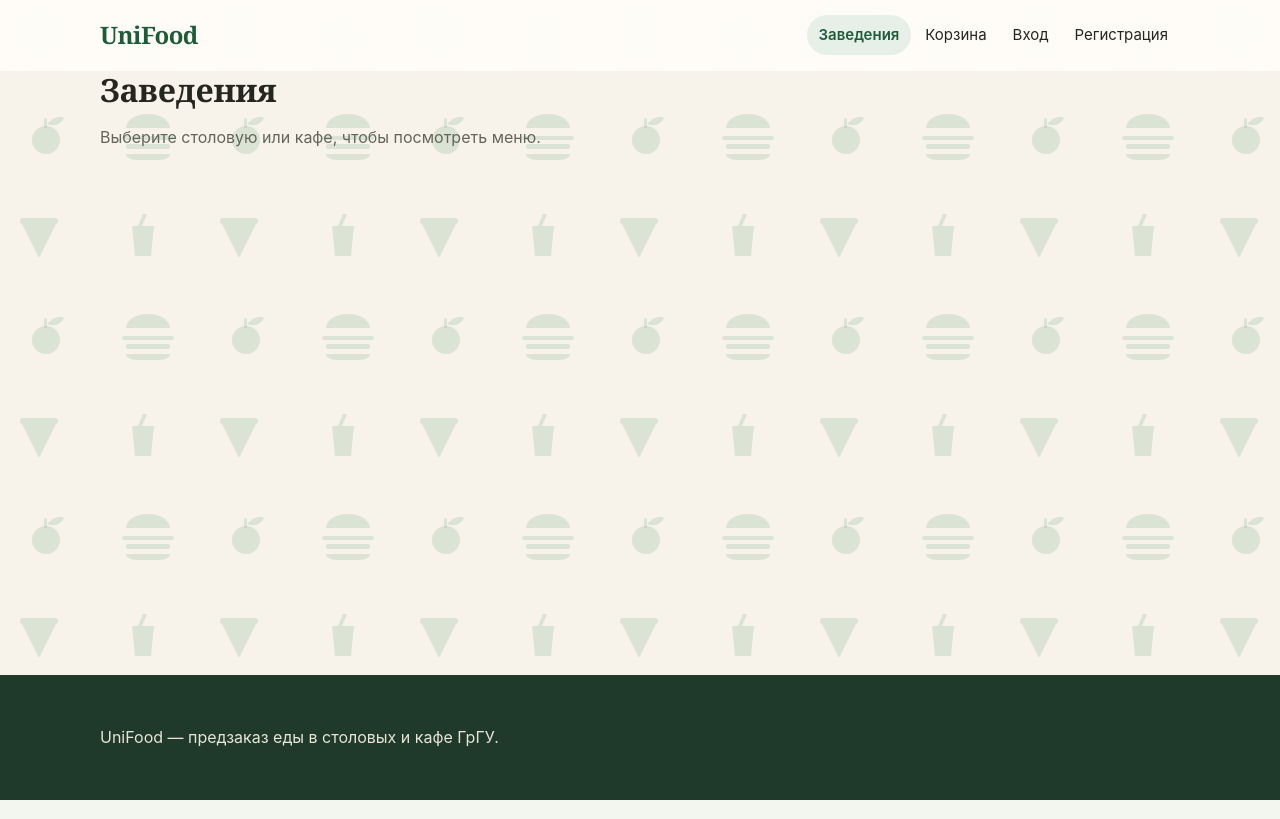
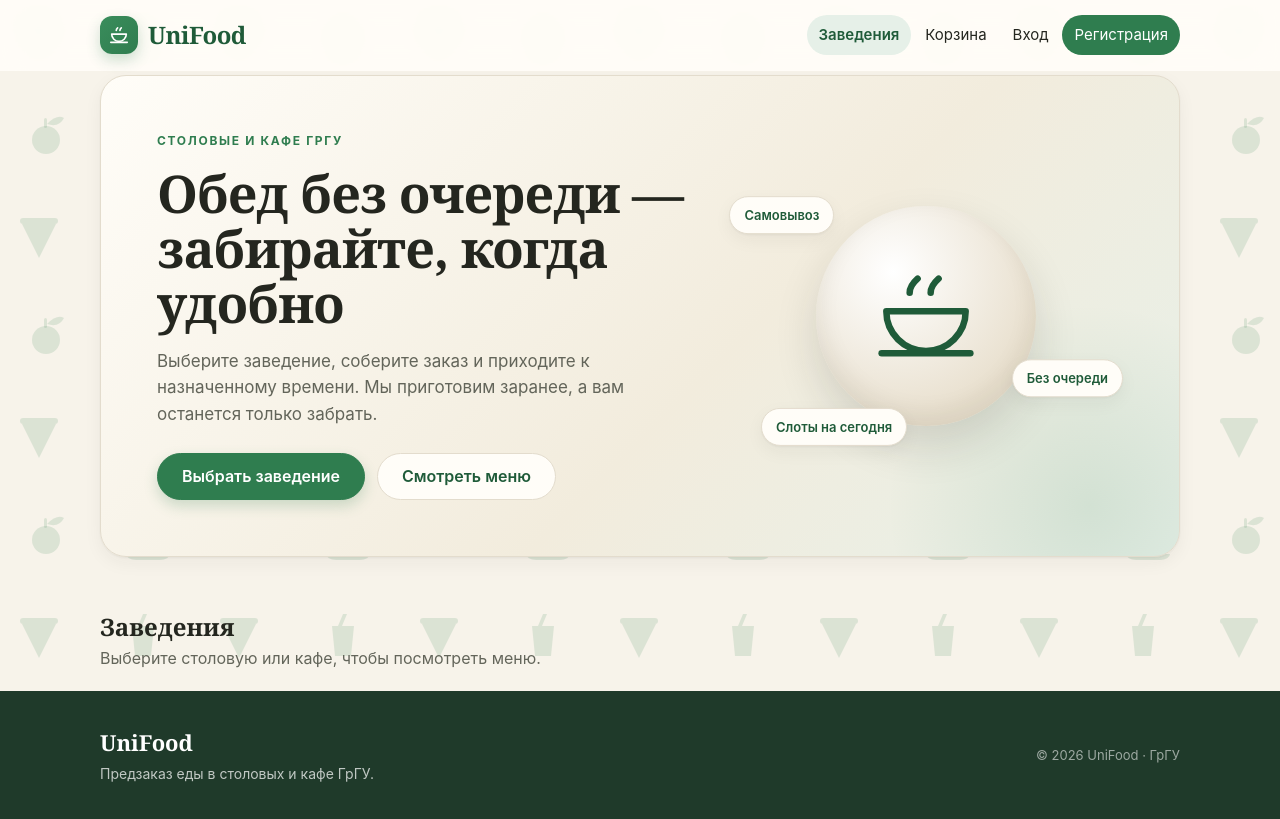
Before and after one commit to oooCAO/UniFood, a PHP site: page / in a window 1280 px wide. Run offline with PHP 8.4, Linux system fonts and the light colour scheme; data that the repository does not hold is empty.

Commit message:
Оформить страницы сайта: hero, шапка, подвал, меню и блюдо

```diff
--- a/public/css/style.css
+++ b/public/css/style.css
@@ -227,6 +227,12 @@ h4 {
     font-weight: 700;
     line-height: 1.6;
     text-align: center;
+}
+
+/* При нуле счётчик скрыт атрибутом hidden, но display из правила выше
+   его перебивает — поэтому скрываем явно. */
+.cart-count[hidden] {
+    display: none;
 }
 
 /* Счётчик обновляет site.js: анимация только у текста, элемент
@@ -981,6 +987,12 @@ textarea {
     padding: 12px 13px;
 }
 
+.auth-form input:focus {
+    border-color: var(--color-accent);
+    outline: 2px solid var(--color-accent-soft);
+    outline-offset: 1px;
+}
+
 .auth-submit {
     width: 100%;
     margin-top: 4px;
--- a/public/footer.php
+++ b/public/footer.php
@@ -3,11 +3,17 @@
  * Общий подвал сайта.
  *
  * Подключается страницами каталога после основного содержимого.
+ * Здесь же подключается site.js: скрипт отвечает только за оформление
+ * и не обязателен для работы страниц.
  */
 ?>
 <footer class="site-footer">
-    <div class="container">
-        <p>UniFood — предзаказ еды в столовых и кафе ГрГУ.</p>
+    <div class="container footer-inner">
+        <div class="footer-brand">
+            <span class="footer-logo">UniFood</span>
+            <p>Предзаказ еды в столовых и кафе ГрГУ.</p>
+        </div>
+        <p class="footer-note">© <?= date('Y') ?> UniFood · ГрГУ</p>
     </div>
 </footer>
 
--- a/public/header.php
+++ b/public/header.php
@@ -18,27 +18,51 @@ $currentPath = parse_url($_SERVER['REQUEST_URI'] ?? '/', PHP_URL_PATH);
 ?>
 <header class="site-header">
     <div class="container header-inner">
-        <a class="logo" href="/">UniFood</a>
+        <a class="logo" href="/">
+            <span class="logo-mark" aria-hidden="true">
+                <svg viewBox="0 0 24 24" fill="none" stroke="currentColor" stroke-width="1.8"
+                     stroke-linecap="round" stroke-linejoin="round">
+                    <path d="M4 11h16a8 8 0 0 1-16 0Z"></path>
+                    <path d="M3 20h18"></path>
+                    <path d="M9 7c0-1.2.6-2 1.5-2.8"></path>
+                    <path d="M13 7c0-1.2.6-2 1.5-2.8"></path>
+                </svg>
+            </span>
+            <span class="logo-text">UniFood</span>
+        </a>
 
-        <nav class="main-nav">
+        <!-- Кнопку показывает site.js. Без JS меню остаётся видимым. -->
+        <button class="nav-toggle" type="button" aria-label="Открыть меню"
+                aria-expanded="false" aria-controls="main-nav" hidden>
+            <span class="nav-toggle-line"></span>
+            <span class="nav-toggle-line"></span>
+            <span class="nav-toggle-line"></span>
+        </button>
+
+        <nav class="main-nav" id="main-nav" aria-label="Основная навигация">
             <a href="/" class="<?= $currentPath === '/' ? 'active' : '' ?>">Заведения</a>
-            <a class="cart-link<?= $currentPath === '/cart.php' ? ' active' : '' ?>" href="/cart.php">Корзина
+
+            <?php
+            // Счётчик рендерится всегда, при нуле он скрыт: так его можно
+            // обновлять без пересоздания ссылки (договорённость C4).
+            ?>
+            <a class="cart-link <?= $currentPath === '/cart.php' ? 'active' : '' ?>" href="/cart.php">Корзина
                 <span class="cart-count" data-cart-count<?= $cartCount > 0 ? '' : ' hidden' ?>><?= (int) $cartCount ?></span>
             </a>
 
             <?php if (isLoggedIn()): ?>
                 <?php if ($currentRole === ROLE_STUDENT): ?>
-                    <a href="/orders.php" class="<?= $currentPath === '/orders.php' ? 'active' : '' ?>">Мои заказы</a>
+                    <a class="nav-role <?= $currentPath === '/orders.php' ? 'active' : '' ?>" href="/orders.php">Мои заказы</a>
                 <?php elseif ($currentRole === ROLE_STAFF): ?>
-                    <a href="/staff/orders.php" class="<?= strpos($currentPath, '/staff/') === 0 ? 'active' : '' ?>">Заказы</a>
+                    <a class="nav-role <?= strpos($currentPath, '/staff/') === 0 ? 'active' : '' ?>" href="/staff/orders.php">Заказы</a>
                 <?php elseif ($currentRole === ROLE_ADMIN): ?>
-                    <a href="/admin/venues.php" class="<?= strpos($currentPath, '/admin/') === 0 ? 'active' : '' ?>">Админка</a>
+                    <a class="nav-role <?= strpos($currentPath, '/admin/') === 0 ? 'active' : '' ?>" href="/admin/venues.php">Админка</a>
                 <?php endif; ?>
 
-                <a href="/logout.php">Выйти</a>
+                <a class="nav-logout" href="/logout.php">Выйти</a>
             <?php else: ?>
-                <a href="/login.php" class="<?= $currentPath === '/login.php' ? 'active' : '' ?>">Вход</a>
-                <a href="/register.php" class="<?= $currentPath === '/register.php' ? 'active' : '' ?>">Регистрация</a>
+                <a class="nav-login <?= $currentPath === '/login.php' ? 'active' : '' ?>" href="/login.php">Вход</a>
+                <a class="nav-register <?= $currentPath === '/register.php' ? 'active' : '' ?>" href="/register.php">Регистрация</a>
             <?php endif; ?>
         </nav>
     </div>
--- a/public/index.php
+++ b/public/index.php
@@ -25,23 +25,67 @@ $pageTitle = 'UniFood — заведения';
 <body>
 <?php include __DIR__ . '/header.php'; ?>
 
-<main class="container">
-    <h1 class="page-title">Заведения</h1>
-    <p class="text-muted">Выберите столовую или кафе, чтобы посмотреть меню.</p>
+<main class="container home-page">
+    <section class="hero">
+        <div class="hero-copy">
+            <p class="hero-eyebrow">Столовые и кафе ГрГУ</p>
+            <h1 class="hero-title">Обед без очереди — забирайте, когда удобно</h1>
+            <p class="hero-subtitle">
+                Выберите заведение, соберите заказ и приходите к назначенному времени.
+                Мы приготовим заранее, а вам останется только забрать.
+            </p>
+            <div class="hero-actions">
+                <a class="btn btn-primary btn-lg" href="#venues">Выбрать заведение</a>
+                <a class="btn btn-lg" href="/menu.php">Смотреть меню</a>
+            </div>
+        </div>
+
+        <!-- Декоративная композиция: не несёт информации для чтения с экрана. -->
+        <div class="hero-art" aria-hidden="true">
+            <div class="hero-plate">
+                <svg class="hero-bowl" viewBox="0 0 24 24" fill="none" stroke="currentColor"
+                     stroke-width="1.4" stroke-linecap="round" stroke-linejoin="round">
+                    <path d="M3.5 11h17a8.5 8.5 0 0 1-17 0Z"></path>
+                    <path d="M2.5 20h19"></path>
+                    <path d="M8.5 7c0-1.3.7-2.1 1.7-3"></path>
+                    <path d="M13 7c0-1.3.7-2.1 1.7-3"></path>
+                </svg>
+            </div>
+            <span class="hero-chip hero-chip--one">Самовывоз</span>
+            <span class="hero-chip hero-chip--two">Без очереди</span>
+            <span class="hero-chip hero-chip--three">Слоты на сегодня</span>
+        </div>
+    </section>
 
     <?php if ($catalogError !== ''): ?>
         <p class="error"><?= htmlspecialchars($catalogError) ?></p>
     <?php endif; ?>
 
+    <section class="venues-section" id="venues">
+        <div class="section-head">
+            <div>
+                <h2 class="section-title">Заведения</h2>
+                <p class="text-muted">Выберите столовую или кафе, чтобы посмотреть меню.</p>
+            </div>
+        </div>
+
         <div class="venue-grid">
             <?php foreach ($venues as $venue): ?>
-            <section class="card">
+                <section class="card venue-card" data-reveal>
+                    <span class="venue-mark" aria-hidden="true">
+                        <svg viewBox="0 0 24 24" fill="none" stroke="currentColor" stroke-width="1.8"
+                             stroke-linecap="round" stroke-linejoin="round">
+                            <path d="M4 11h16a8 8 0 0 1-16 0Z"></path>
+                            <path d="M3 20h18"></path>
+                        </svg>
+                    </span>
                     <h3><?= htmlspecialchars($venue['name']) ?></h3>
-                <p><strong>Адрес:</strong> <?= htmlspecialchars($venue['address']) ?></p>
-                <a class="btn" href="/menu.php?venue=<?= (int) $venue['id'] ?>">Смотреть меню</a>
+                    <p class="venue-card-address"><?= htmlspecialchars($venue['address']) ?></p>
+                    <a class="btn btn-primary" href="/menu.php?venue=<?= (int) $venue['id'] ?>">Смотреть меню</a>
                 </section>
             <?php endforeach; ?>
         </div>
+    </section>
 </main>
 
 <?php include __DIR__ . '/footer.php'; ?>
```
Also changed, not shown: public/404.php (+6 -3 lines), public/dish.php (+5 -4 lines), public/error.php (+6 -3 lines), public/menu.php (+13 -5 lines). Lines whose indentation alone changed are shown as unchanged.
